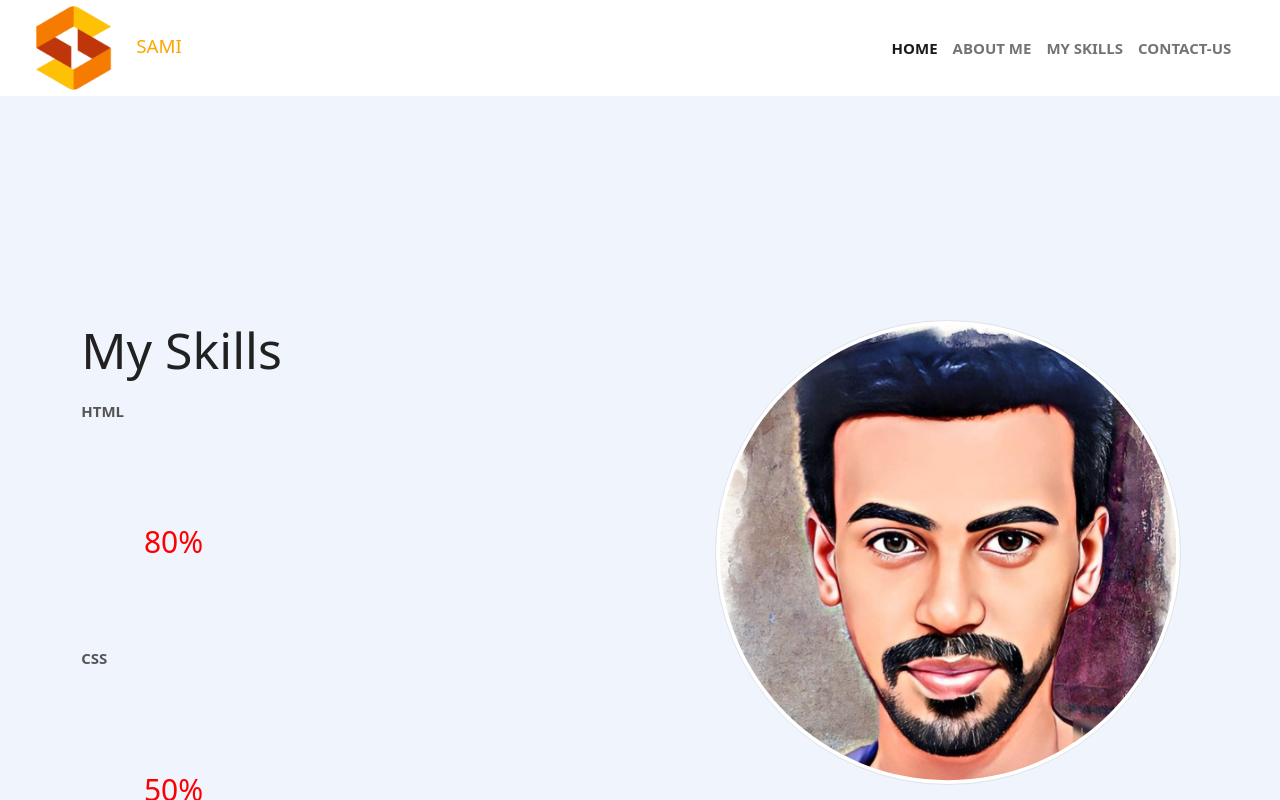
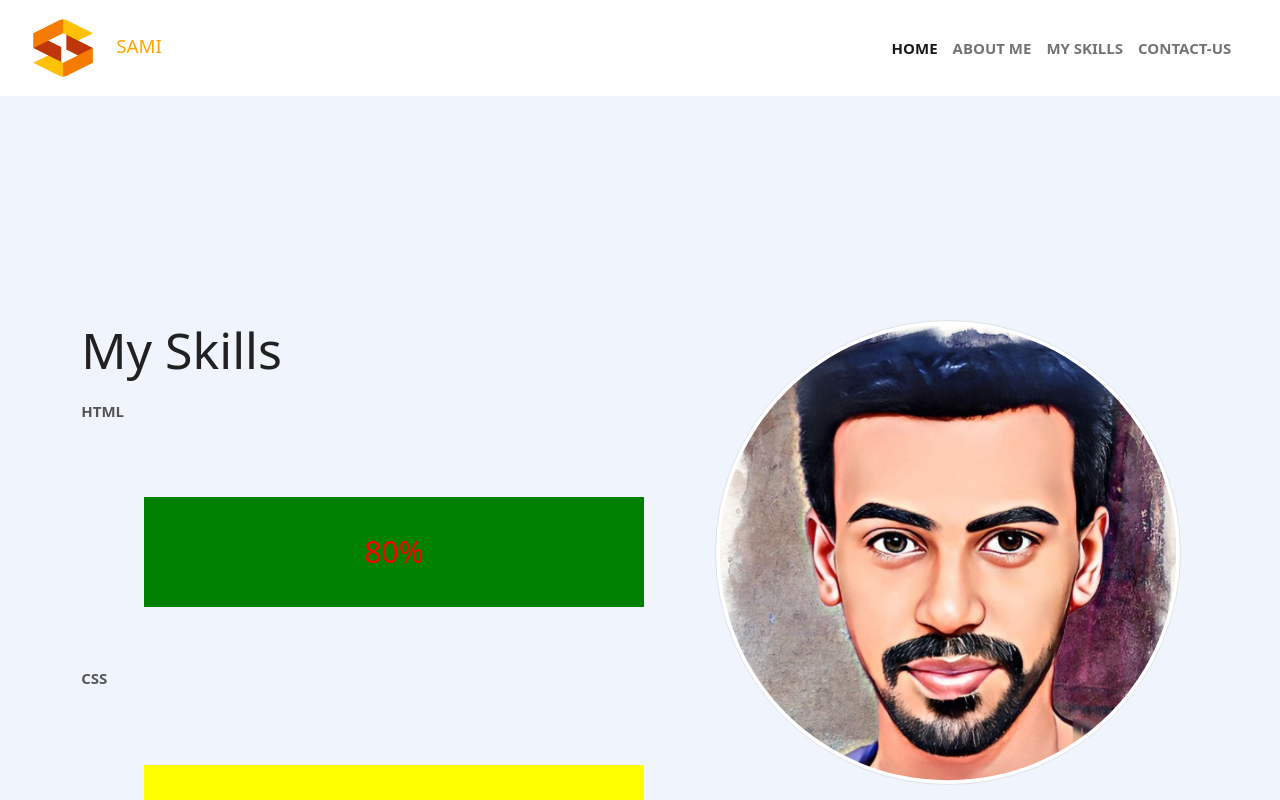
Before and after one commit to Samuelbahiru/responsive-personal, a plain HTML site: page myskils.html in a window 1280 px wide. Drawn offline with nearby package versions, Linux system fonts and the light colour scheme.

Commit message:
Update styles.css

```diff
--- a/styles.css
+++ b/styles.css
@@ -13,15 +13,15 @@
 }
 
 .header{
-	height:35vh;
+	height:40vh;
 
 }
 
 
 .logo{
-	height:100px;
+	height:70px;
 	padding:2px 10px;
-	width: 120px;
+	width: 100px;
 
 }
 
@@ -113,6 +113,8 @@ span{
 	color:red;
 	background: none;
 	text-decoration: orange;
+
+
 }
 .social{
     margin-left: 14%;
@@ -136,3 +138,19 @@ pre{
 	font-weight:bold;
 
 }
+
+
+
+.skills {
+  text-align: center; /* Right-align text */
+  padding-top: 10px; /* Add top padding */
+  padding-bottom: 10px; /* Add bottom padding */
+  color: white; /* White text color */
+}
+
+.html {width: 80%; background-color: green;}
+.css {width: 50%; background-color: yellow;}
+.js {width: 15%; background-color: black;}
+.c {width: 90%; background-color: black;}
+.java{width: 80%; background-color: yellow;}
+.python {width: 50%; background-color: green;}
```
